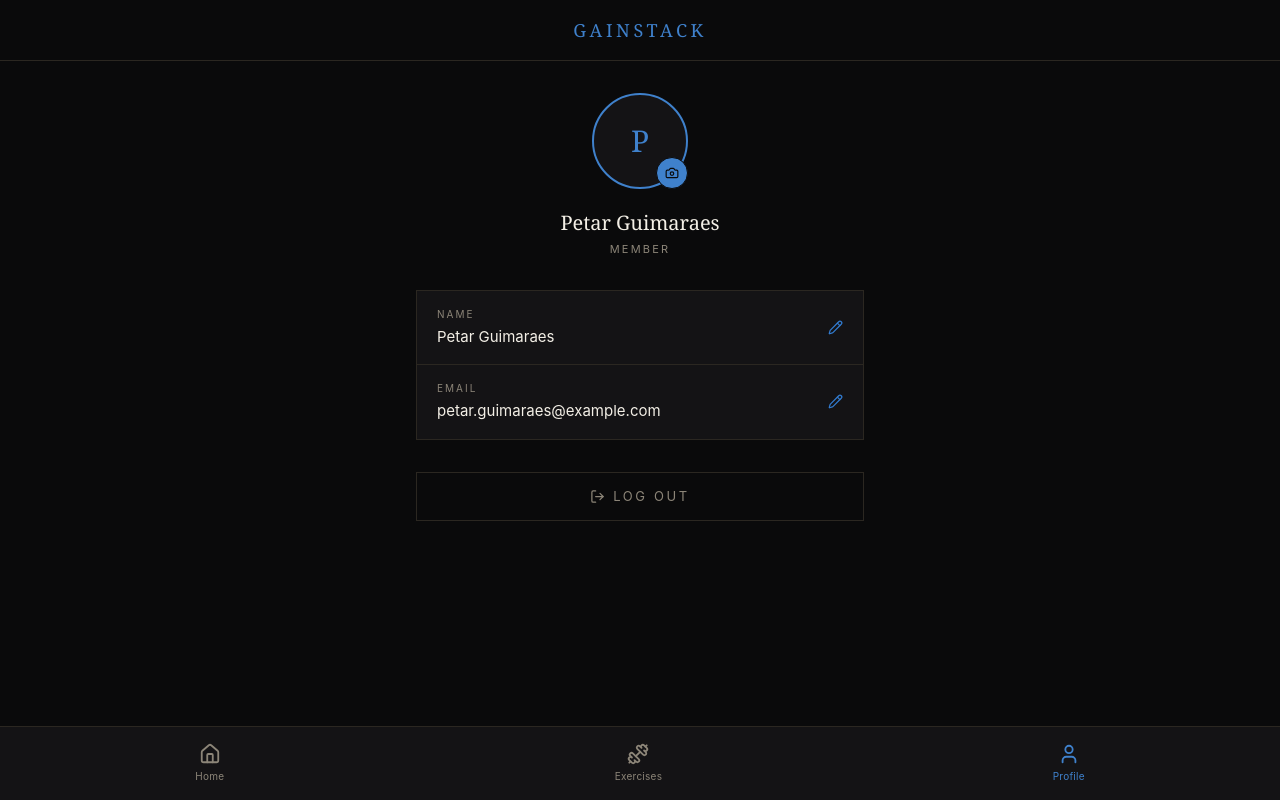
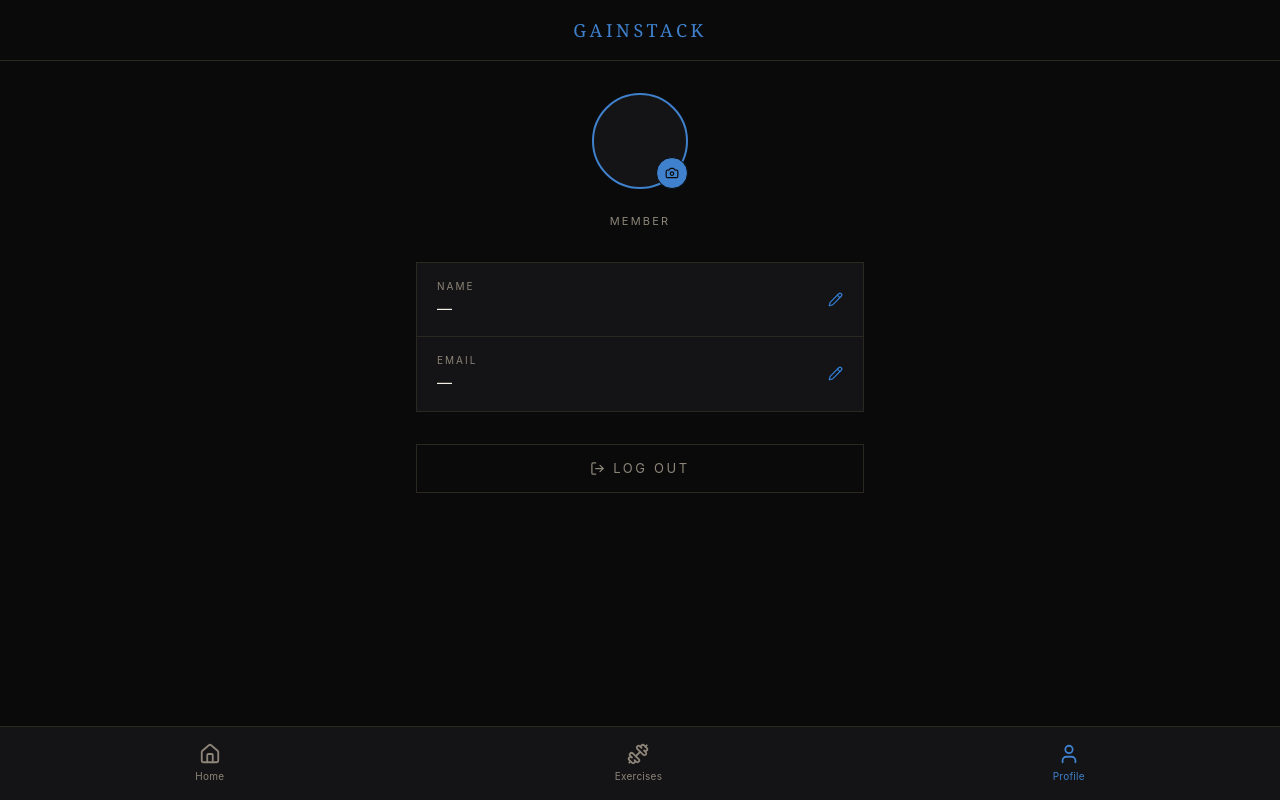
Before and after one commit to Mysty47/Gainstack, a React (Vite) app in the folder frontend/: page /profile-page in a window 1280 px wide. Built offline with nearby package versions, Linux system fonts and the light colour scheme.

Commit message:
feat: adding logout

```diff
--- a/frontend/package.json
+++ b/frontend/package.json
@@ -12,6 +12,7 @@
   "dependencies": {
     "@tailwindcss/vite": "^4.3.2",
     "axios": "^1.18.1",
+    "jwt-decode": "^4.0.0",
     "lucide-react": "^1.23.0",
     "react": "^19.2.7",
     "react-dom": "^19.2.7",
--- a/frontend/src/auth/tokenService.js
+++ b/frontend/src/auth/tokenService.js
@@ -1,3 +1,28 @@
+import { jwtDecode } from "jwt-decode";
+
+export const getUserFromToken = () => {
+  const token = getAccessToken();
+  if (!token) return null;
+ console.log("Raw token from storage:", token);
+
+  if (!token) {
+    console.warn("No access token found in localStorage.");
+    return null;
+  }
+
+  try {
+    const decoded = jwtDecode(token);
+    return {
+      username: decoded.username,
+      email: decoded.email,
+
+    };
+  } catch (err) {
+    console.error("Failed to decode token:", err);
+    return null;
+  }
+};
+
 const ACCESS_TOKEN_KEY = "accessToken";
 const REFRESH_TOKEN_KEY = "refreshToken";
 
--- a/frontend/src/pages/ProfilePage.jsx
+++ b/frontend/src/pages/ProfilePage.jsx
@@ -1,5 +1,7 @@
 import { useNavigate, useLocation } from "react-router-dom";
 import { Camera, Pencil, LogOut, Home, Dumbbell, User } from "lucide-react";
+import { clearTokens } from "../auth/tokenService";
+import { getUserFromToken } from "../auth/tokenService";
 
 const COLORS = {
   bg: "#0A0A0B",
@@ -12,19 +14,19 @@ const COLORS = {
   subtext: "#8C8578",
 };
 
-// mock user — replace with real data from your auth/session
-const USER = {
-  name: "Petar Guimaraes",
-  email: "petar.guimaraes@example.com",
-};
+// // mock user — replace with real data from your auth/session
+// const USER = {
+//   name: "Petar Guimaraes",
+//   email: "petar.guimaraes@example.com",
+// };
 
 export default function ProfilePage() {
   const navigate = useNavigate();
   const location = useLocation();
-
+  const user = getUserFromToken();
   const fields = [
-    { label: "Name", value: USER.name },
-    { label: "Email", value: USER.email },
+     { label: "Name", value: user?.name ?? "—" },
+     { label: "Email", value: user?.email ?? "—" },
   ];
 
   const navItems = [
@@ -32,6 +34,11 @@ export default function ProfilePage() {
     { key: "exercises", icon: Dumbbell, label: "Exercises", path: "/exercises-page" },
     { key: "profile", icon: User, label: "Profile", path: "/profile-page" },
   ];
+
+  const handleLogout = () => {
+    clearTokens();
+    navigate("/login", { replace: true });
+  };
 
   return (
     <div
@@ -68,7 +75,7 @@ export default function ProfilePage() {
                 fontFamily: "'Playfair Display', Georgia, serif",
               }}
             >
-              {USER.name.charAt(0)}
+              {user?.name.charAt(0)}
             </span>
           </div>
           <button
@@ -87,7 +94,7 @@ export default function ProfilePage() {
             fontFamily: "'Playfair Display', Georgia, serif",
           }}
         >
-          {USER.name}
+          {user?.name}
         </h2>
         <p
           className="text-[11px] tracking-[0.2em] uppercase mb-8"
@@ -133,6 +140,7 @@ export default function ProfilePage() {
         <button
           className="w-full max-w-md flex items-center justify-center gap-2 py-3.5 mt-8 border text-[13px] tracking-[0.2em] uppercase transition-colors"
           style={{ borderColor: COLORS.hairline, color: COLORS.subtext }}
+          onClick={handleLogout}
           onMouseEnter={(e) => {
             e.currentTarget.style.borderColor = COLORS.gold;
             e.currentTarget.style.color = COLORS.goldBright;
```
Also changed, not shown: 1 other file (tests, documents, lock files or other folders).
